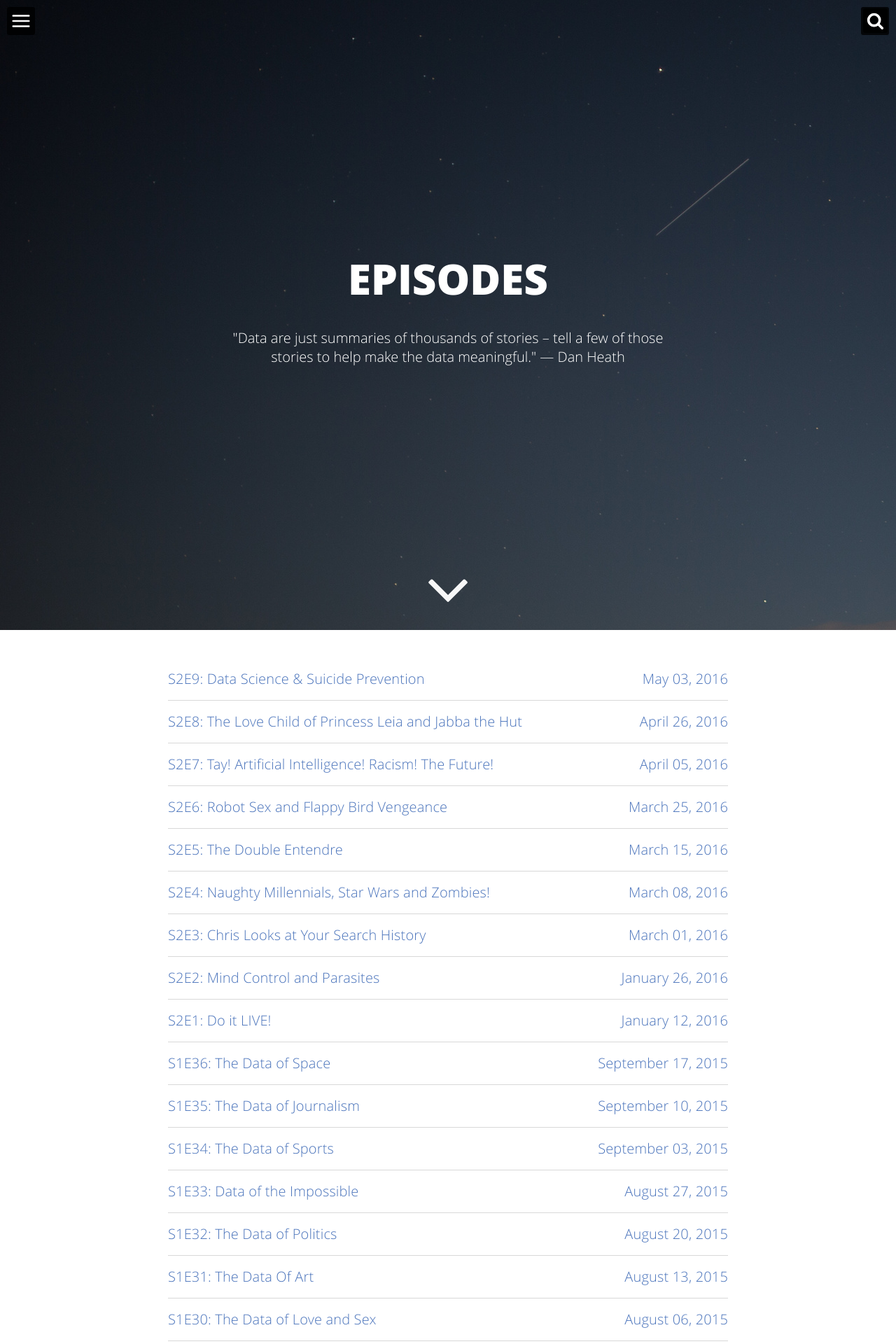
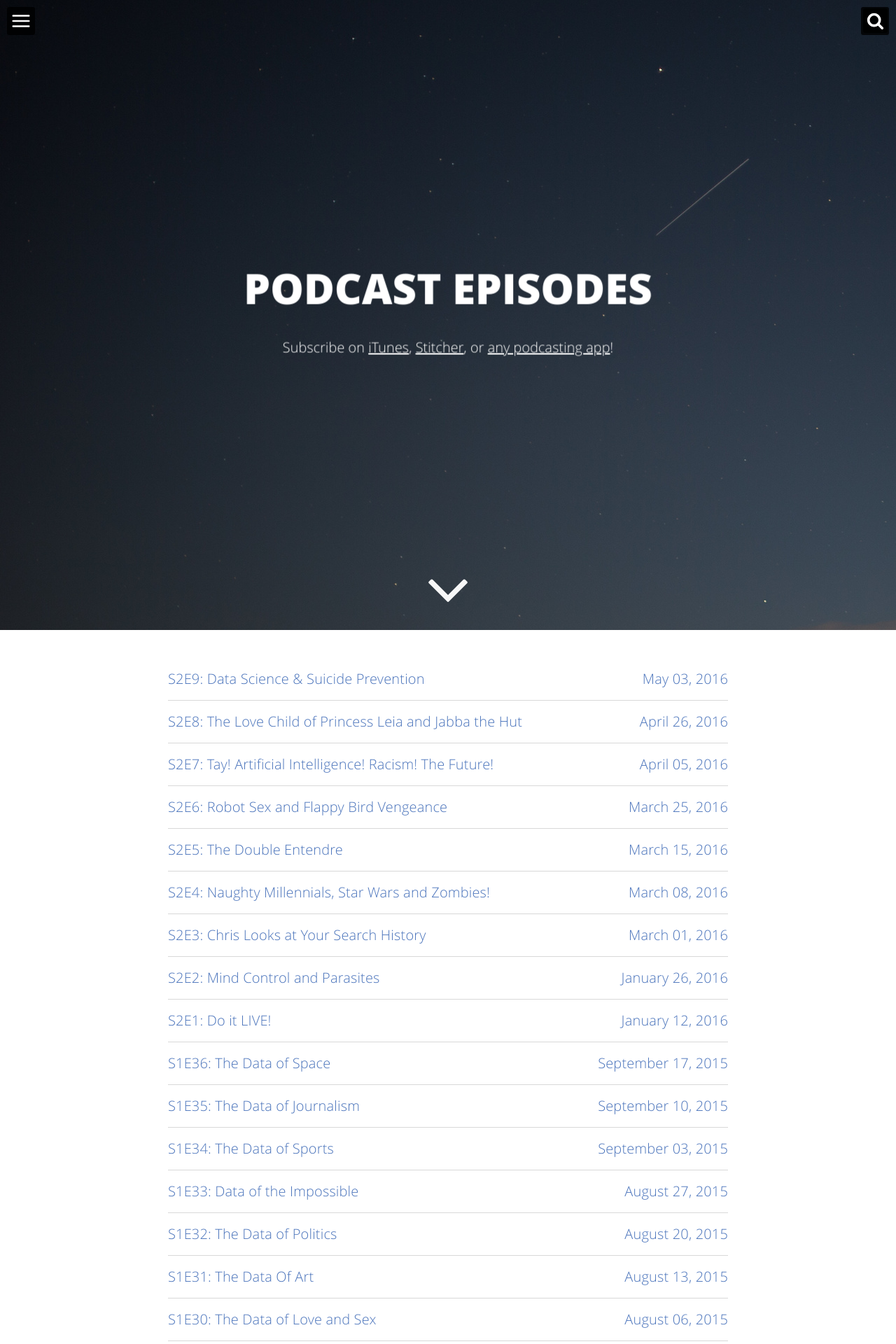
Before and after one commit to partiallyderivative/partiallyderivative.github.io, a Jekyll site: the page built from podcast.html, in a window 1280 px wide. Shown: the top 1920 px of the page at 70% size. Built offline with Jekyll 4.4.1, drawn with Linux system fonts in a browser that asks for light colours.

Commit message:
adding theming

```diff
--- a/_config.yml
+++ b/_config.yml
@@ -38,6 +38,8 @@ links_podcast:
 links_top:
     - title: Home
       url: /
+    - title: About
+      url: /about
     - title: Sponsors
       url: /sponsors
 
@@ -51,8 +53,6 @@ links_blog:
 links_dataloveletters:
   - title: Read Past Issues
     url: /loveletters
-  - title: Subscribe
-    url: /subscribe
 
 # exclude my node related stuff
 exclude: ['package.json', 'src', 'node_modules']
--- a/_includes/header-post.html
+++ b/_includes/header-post.html
@@ -4,7 +4,42 @@
             <time itemprop="datePublished" datetime="{{ page.date }}" class="date">{{ page.date | date_to_string }}</time>
         {% endif %}
         <h1 class="post-title" itemprop="name">{{ page.title }}</h1>
-        <p itemprop="description" class="subtitle">{{ page.description }}</p>
+        {% if page.title == 'Podcast Episodes' %}
+        <p itemprop="description" class="subtitle">Subscribe on <a href="https://itunes.apple.com/us/podcast/partially-derivative/id942048597?mt=2">iTunes</a>, <a href="http://www.stitcher.com/podcast/partially-derivative?refid=stpr">Stitcher</a>, or <a href="http://feeds.feedburner.com/PartiallyDerivative">any podcasting app</a>!</p>
+        {% endif %}
+        {% if page.title == "Partially A Blog" %}
+        <div class="icons-home">
+            <a aria-label="Subscribe to Partially Derivative" href="{{ "/subscribe" | prepend: site.baseurl }}"><svg class="icon icon-rss"><use xlink:href="#icon-rss"></use></svg></a>
+        </div>
+        <div>
+            <span style="color: white">Subscribe</span>
+        </div>
+        {% endif %}
+        {% if page.title == "Data Love Letters" %}
+        <!-- Begin MailChimp Signup Form -->
+        <link href="//cdn-images.mailchimp.com/embedcode/horizontal-slim-10_7.css" rel="stylesheet" type="text/css">
+        <style type="text/css">
+        	#mc_embed_signup{background:none; clear:left; font:14px Helvetica,Arial,sans-serif; width:100%;}
+        	/* Add your own MailChimp form style overrides in your site stylesheet or in this style block.
+        	   We recommend moving this block and the preceding CSS link to the HEAD of your HTML file. */
+            #mc_embed_signup .button {background-color: #a93539;}
+            #mc_embed_signup .button:hover {background-color: #a93c32;}
+
+        </style>
+        <div id="mc_embed_signup">
+        <form action="//popily.us10.list-manage.com/subscribe/post?u=46ba26f60b6fb9ff0ec750534&amp;id=4e5e2d3b39" method="post" id="mc-embedded-subscribe-form" name="mc-embedded-subscribe-form" class="validate" target="_blank" novalidate>
+            <div id="mc_embed_signup_scroll">
+
+        	<input type="email" value="" name="EMAIL" class="email" id="mce-EMAIL" placeholder="email address" required>
+            <!-- real people should not fill this in and expect good things - do not remove this or risk form bot signups-->
+            <div style="position: absolute; left: -5000px;" aria-hidden="true"><input type="text" name="b_46ba26f60b6fb9ff0ec750534_4e5e2d3b39" tabindex="-1" value=""></div>
+            <div class="clear"><input type="submit" value="Subscribe" name="subscribe" id="mc-embedded-subscribe" class="button"></div>
+            </div>
+        </form>
+        </div>
+
+        <!--End mc_embed_signup-->
+        {% endif %}
     </div>
      <a class="down" data-scroll href="#scroll"><svg class="icon icon-angle-down"><use xlink:href="#icon-angle-down"></use></svg></a>
      {% include menu-search.html %}
--- a/podcast.html
+++ b/podcast.html
@@ -1,8 +1,8 @@
 ---
 layout: minimal
-title: "Episodes"
+title: "Podcast Episodes"
 permalink: /podcast
-description: "\"Data are just summaries of thousands of stories – tell a few of those stories to help make the data meaningful.\" — Dan Heath"
+description: "Partially Derivative is a weekly podcast about the data of the world around us. We geek out about  data stories, interview fun people doing interesting work, and drink strong drinks."
 ---
 <ul class="post-list">
 {% for post in site.categories.podcast %}
--- a/src/styl/_header.styl
+++ b/src/styl/_header.styl
@@ -70,6 +70,9 @@ $bg-post
 	.subtitle
 		mainFont(300)
 		font-size rem(20px)
+		a
+			color #fff
+			text-decoration underline
 	h1,.subtitle, .date
 		color sec
 		text-align center
--- a/src/styl/_variables.styl
+++ b/src/styl/_variables.styl
@@ -1,5 +1,5 @@
 // COLORS
-main = #555
+main = #333
 link = #4c75bc
 hover = darken(main, 50%)
 sec  = #FFFFFF
```
Also changed, not shown: about.html (added, +15 -0 lines), subscribe.html (deleted, +0 -44 lines), README.md, assets/css/main.css.
